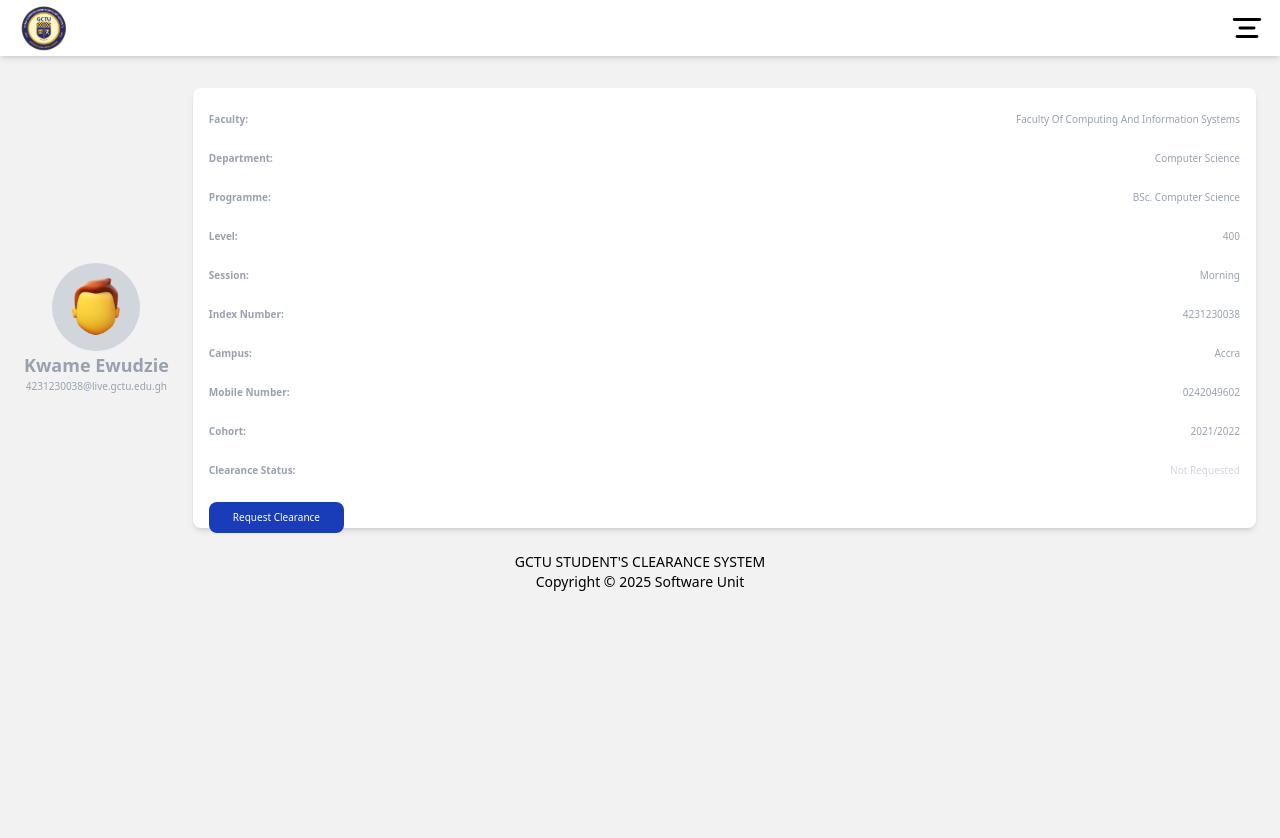
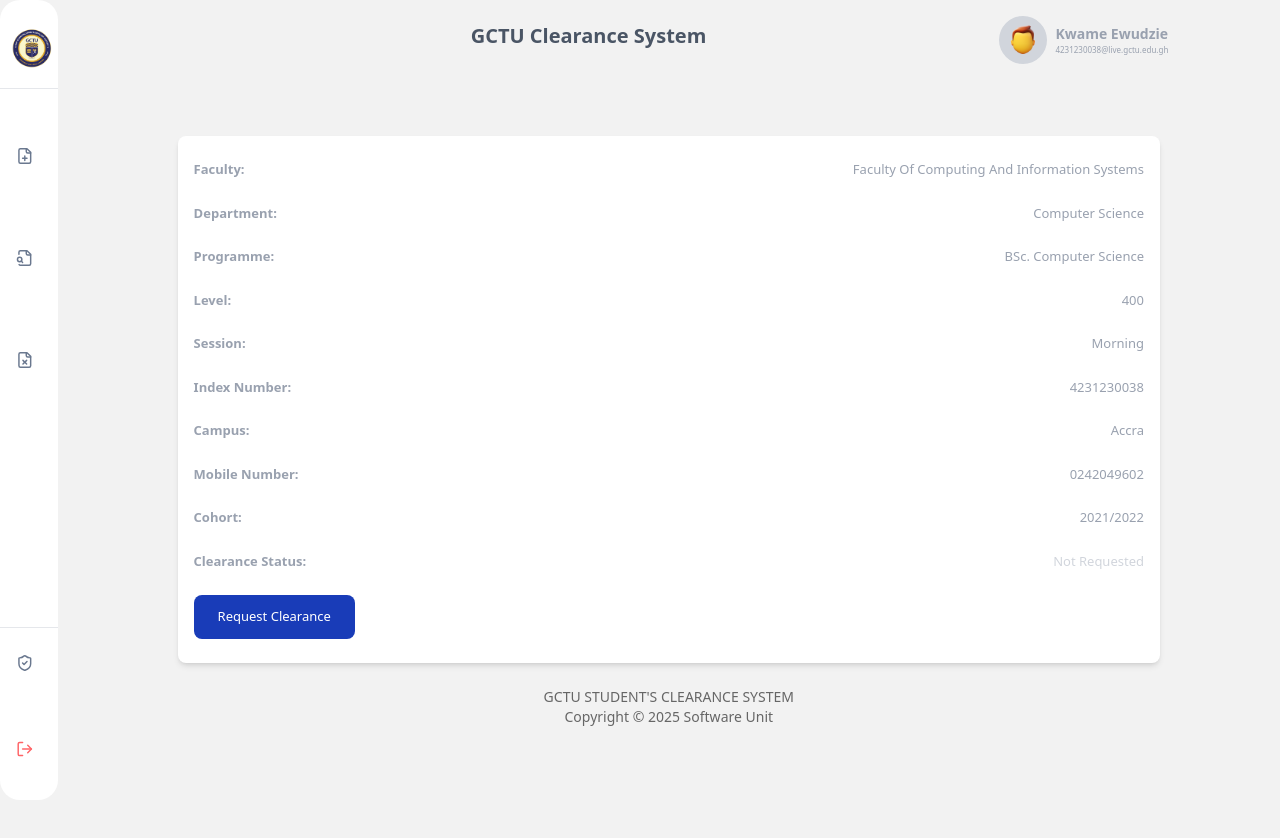
Before and after one commit to ray-pasino/University-Clearance-System, a Next.js app: page /student-profile in a window 1280 px wide. Shown: the top 838 px of the page. After the commit the page ends 800 px from the top, so only its background shows below. Built offline with nearby package versions, Linux system fonts and the light colour scheme.

Commit message:
student profile complete

```diff
--- a/app/admin-signin/page.tsx
+++ b/app/admin-signin/page.tsx
@@ -3,6 +3,7 @@
 import Image from "next/image";
 import { EyeClosed } from 'lucide-react';
 import Link from "next/link";
+import Footer from "../components/Footer";
 
 const page = () => {
 
@@ -67,6 +68,7 @@
         </form>
 
       </div>
+      <Footer/>
     </div>
   );
 };
--- a/app/components/DashNavbar.tsx
+++ b/app/components/DashNavbar.tsx
@@ -16,7 +16,7 @@
      setOpenSlider(!openSlider)
     }
   return (
-    <div className="fixed w-screen bg-white top-0">
+    <div className="sm:hidden fixed w-screen bg-white top-0">
       <div className="shadow-md">
         <div className="mx-4 flex items-center justify-between">
           {/* GCTU logo */}
@@ -35,6 +35,7 @@
 
           {/* menu icon */}
           <AlignCenter size={34} className="cursor-pointer" onClick={handleOpenSlider}/>
+
         </div>
       </div>
     </div>
--- a/app/components/Footer.tsx
+++ b/app/components/Footer.tsx
@@ -2,7 +2,7 @@
 
 const Footer = () => {
   return (
-    <div className='bottom-0 font-thin text-sm text-center'>
+    <div className='bottom-0 font-thin text-[#666] text-sm text-center'>
      <h3>GCTU STUDENT'S CLEARANCE SYSTEM</h3>
      <p>Copyright ©  2025 Software Unit</p>
     </div>
--- a/app/components/Slider.tsx
+++ b/app/components/Slider.tsx
@@ -21,8 +21,8 @@
 
   return (
     <>
-      <div className={`gradient fixed z-10 w-screen h-full bg-[#00000090] top-0 left-0 right-0 transition-transform duration-300 ease-in-out ${!open ? 'hidden' : ''}`}  onClick={() => setOpen(false)}></div>
-      <div className={`h-screen bg-white w-[60%] sm:w-[40%] md:w-[30%] lg:w-[20%] 2xl:w-[17%] fixed z-20 top-0 left-0 transition-transform duration-300 ease-in-out ${open ? 'translate-x-0' : '-translate-x-full'}`}>
+      <div className={`sm:hidden gradient fixed z-10 w-screen h-full bg-[#00000090] top-0 left-0 right-0 transition-transform duration-300 ease-in-out ${!open ? 'hidden' : ''}`}  onClick={() => setOpen(false)}></div>
+      <div className={`sm:hidden h-screen bg-white w-[60%] sm:w-[40%] md:w-[30%] lg:w-[20%] 2xl:w-[17%] fixed z-20 top-0 left-0 transition-transform duration-300 ease-in-out ${open ? 'translate-x-0' : '-translate-x-full'}`}>
         <div
           className={`slider-container mx-2 h-full flex flex-col top-0 left-0 overflow-hidden`}
         >
--- a/app/layout.tsx
+++ b/app/layout.tsx
@@ -2,6 +2,7 @@
 import { Inter} from "next/font/google";
 import "./globals.css";
 import Footer from "./components/Footer";
+
 
 
 
@@ -21,6 +22,7 @@
 }: Readonly<{
   children: React.ReactNode;
 }>) {
+
   return (
     <html lang="en">
       <body
@@ -28,7 +30,7 @@
       >
 
         {children}
-        <Footer/>
+
       </body>
     </html>
   );
--- a/app/page.tsx
+++ b/app/page.tsx
@@ -1,5 +1,6 @@
 import Image from "next/image";
 import Link from "next/link";
+import Footer from "./components/Footer";
 
 export default function Home() {
   return (
@@ -47,6 +48,7 @@
           </button>
         </Link>
       </div>
+      <Footer/>
     </div>
   );
 }
--- a/app/student-profile/page.tsx
+++ b/app/student-profile/page.tsx
@@ -3,33 +3,122 @@
 import DashNavbar from "../components/DashNavbar";
 import Slider from "../components/Slider";
 import Image from "next/image";
-import { Smile, UserRound } from "lucide-react";
+import { FilePlus, FileSearch, FileX, ShieldCheck, LogOut } from "lucide-react";
+import Link from "next/link";
+import Footer from "../components/Footer";
 
 const page = () => {
   // state for slider
   const [openSlider, setOpenSlider] = useState<boolean>(false);
 
   return (
-    <div>
+    <div className="sm:flex">
+      {/* wrap left */}
+      <div className="wrap-left group h-screen hidden sm:flex w-[8%] lg:w-[6%] xl:w-[4.5%] bg-[#ffffff] rounded-[20px] hover:w-[25%] lg:hover:w-[20%] xl:hover:w-[15%] transition-all duration-300 ease-in-out">
+        <div className="head flex flex-col  w-full">
+          <div className="border-b-1 border-gray-200 py-4">
+            <Link href="/">
+              <Image
+                src="/logo.png"
+                alt="GCTU Logo"
+                width={500}
+                height={500}
+                className="w-8 mx-2 md:w-12 mt-2"
+              />
+            </Link>
+          </div>
+
+          {/* slider body */}
+          <div className="mt-4 flex-1 w-full">
+            <ul className="mt-8 space-y-16 text-[12px] font-semibold w-full px-4">
+              <li className="text-[#6A788F] cursor-pointer flex items-center space-x-2 hover:bg-[#f2f8fc] py-2 hover:px-2 rounded-[12px] transition-all duration-00 ease-in-out">
+                <FilePlus size={22} />
+                <span className="hidden group-hover:inline">
+                  Request Clearance
+                </span>
+              </li>
+              <li className="text-[#6A788F] cursor-pointer flex items-center space-x-2 hover:bg-[#f2f8fc] py-2 hover:px-2 rounded-[12px] transition-all duration-00 ease-in-out">
+                <FileSearch size={22} />
+                <span className="hidden group-hover:inline">
+                  View Clearance
+                </span>
+              </li>
+              <li className="text-[#6A788F] cursor-pointer flex items-center space-x-2 hover:bg-[#f2f8fc] py-2 hover:px-2 rounded-[12px] transition-all duration-00 ease-in-out">
+                <FileX size={22} />
+                <span className="hidden group-hover:inline">
+                  Cancel Clearance
+                </span>
+              </li>
+            </ul>
+          </div>
+
+          {/* account settings */}
+          <ul className="mb-8 space-y-12 text-[12px] font-semibold w-full px-4 border-t-1 border-gray-200 pt-4">
+            <li className="text-[#6A788F] cursor-pointer flex items-center space-x-2 hover:bg-[#f2f8fc] py-2 hover:px-2 rounded-[12px] transition-all duration-00 ease-in-out">
+              <ShieldCheck size={22} />
+              <span className="hidden group-hover:inline">Settings</span>
+            </li>
+            <li className="text-red-400 cursor-pointer flex items-center space-x-2 hover:bg-red-200 py-2 hover:px-2 rounded-[12px] transition-all duration-00 ease-in-out">
+              <LogOut size={22} />
+              <span className="hidden group-hover:inline">Logout</span>
+            </li>
+          </ul>
+        </div>
+      </div>
+
+      {/* wrap left */}
+
+      {/* wrap-right */}
+      <div className="wrap-right sm:h-screen flex-1">
         <DashNavbar openSlider={openSlider} setOpenSlider={setOpenSlider} />
         <Slider open={openSlider} setOpen={setOpenSlider} />
 
-      <div className="main mx-6 mt-16">
-        {/* student info section */}
-        <div className="info-container flex flex-col lg:flex-row lg:space-x-6">
-          <div className="profile-container  text-gray-400 flex flex-col items-center justify-center mt-10">
+        <div className="main mx-6 mt-16 sm:mt-0 sm:mx-0">
+          <div className="sm:hidden header flex items-center justify-center">
+            <h1 className="mt-6 text-gray-600 text-center font-semibold md:text-md text-lg lg:text-xl">
+              GCTU Clearance System
+            </h1>
+          </div>
+          {/* larger screens */}
+          <div className="hidden header sm:flex items-center justify-center items-center mx-16 md:mx-38 xl:mx-30 mt-2">
+            <h1 className="w-[88%] text-gray-600 text-center font-semibold  md:text-md text-2xl lg:text-xl">
+              GCTU Clearance System
+            </h1>
+
+              <div className="hidden profile-container text-gray-400 sm:flex mt-2  items-center">
               <Image
                 src="/user male.png"
                 height={736}
                 width={736}
                 alt="user profile"
-              className="w-22 bg-gray-300 p-3 rounded-[50%]"
+                className="w-22 sm:w-12 bg-gray-300 p-2 rounded-[50%]"
               />
-            <h3 className="font-semibold text-lg">Kwame Ewudzie</h3>
-            <p className="text-[10px]">4231230038@live.gctu.edu.gh</p>
+              <div className="ml-2">
+
+              <h3 className="font-semibold text-lg sm:text-sm ">
+                Kwame Ewudzie
+              </h3>
+              <p className="text-[10px] sm:text-[8px]">4231230038@live.gctu.edu.gh</p>
+              </div>
+            </div>
+          </div>
+          {/* student info section */}
+          <div className="info-container flex flex-col sm:mx-10 mt-12">
+            <div className="sm:hidden profile-container  text-gray-400 flex flex-col items-center justify-center mt-10  flex-1">
+              <Image
+                src="/user male.png"
+                height={736}
+                width={736}
+                alt="user profile"
+                className="w-22 sm:w-28 bg-gray-300 p-3 rounded-[50%]"
+              />
+              <h3 className="font-semibold text-lg md:text-2xl">
+                Kwame Ewudzie
+              </h3>
+              <p className="text-[10px] md:texl">4231230038@live.gctu.edu.gh</p>
             </div>
 
-          <div className="p-4 py-6 lg:h-[55vh]  lg:flex-1 mb-6 info2 bg-[#ffffff]  text-gray-400 mt-6 rounded-lg text-[10px] shadow-md">
+            <div className="md:mx-20 p-4 py-6 mb-6 info2 bg-[#ffffff]  text-gray-400 mt-6 rounded-lg text-[10px] sm:text-[13px] shadow-md">
               <ul className="space-y-6">
                 <li className="flex items-end justify-between ">
                   <span className="font-bold">Faculty:</span>{" "}
@@ -91,14 +180,16 @@
                     Not Requested
                   </span>
                 </li>
-                  <button className="cursor-pointer text-md bg-blue-800 text-white rounded-lg px-6 py-2 transition transform duration-300 hover:scale-105">
+                <button className="cursor-pointer text-md bg-blue-800 text-white rounded-lg px-6 py-2 sm:py-3 transition transform duration-300 hover:scale-105">
                   Request Clearance
                 </button>
               </ul>
-
-
             </div>
           </div>
+        </div>
+
+        {/* wrap-right */}
+        <Footer/>
       </div>
     </div>
   );
--- a/app/student-signin/page.tsx
+++ b/app/student-signin/page.tsx
@@ -3,6 +3,7 @@
 import Image from "next/image";
 import { EyeClosed } from 'lucide-react';
 import Link from "next/link";
+import Footer from "../components/Footer";
 
 const page = () => {
 
@@ -67,6 +68,7 @@
         </form>
 
       </div>
+      <Footer/>
     </div>
   );
 };
```
Also changed, not shown: app/student-profile/clearance/page.tsx (added). Lines whose indentation alone changed are shown as unchanged.
